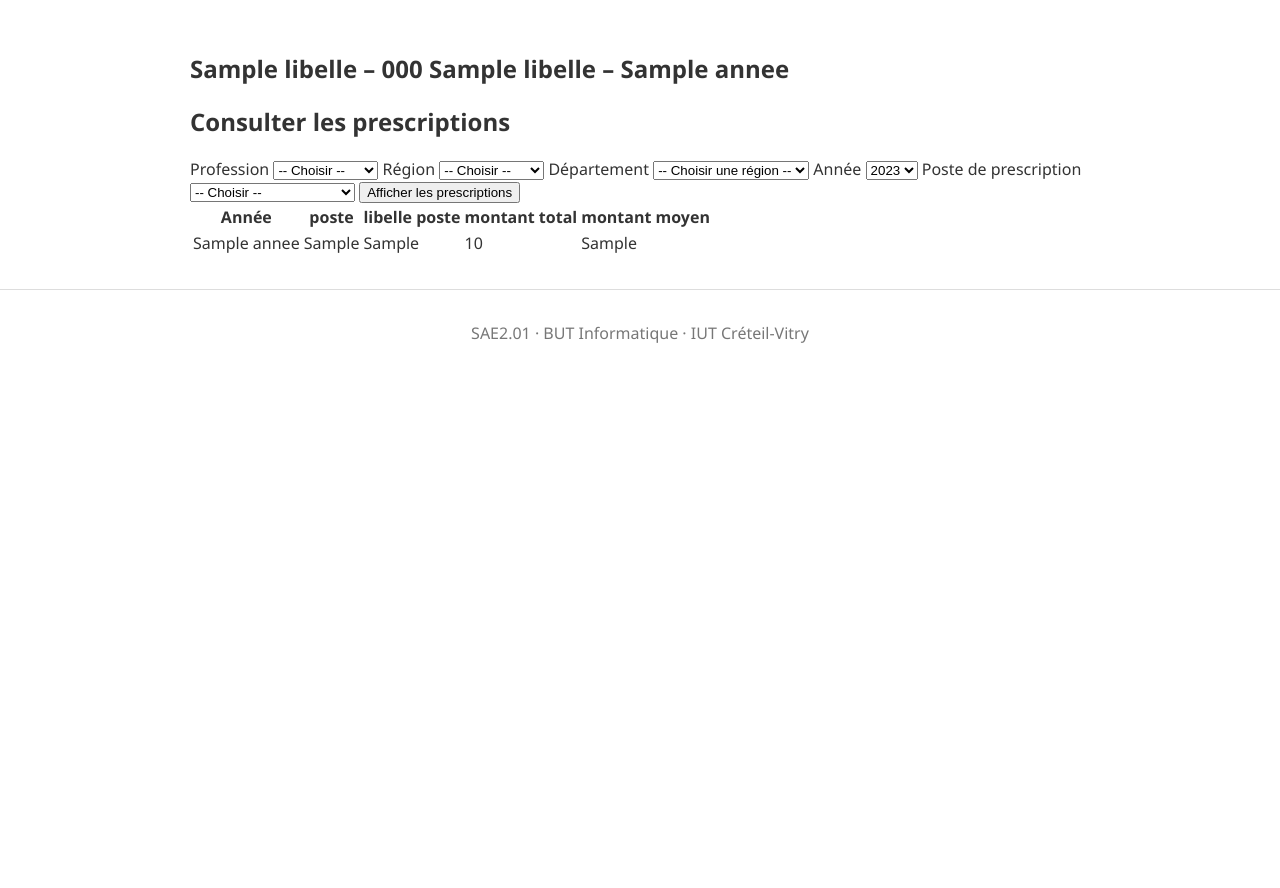
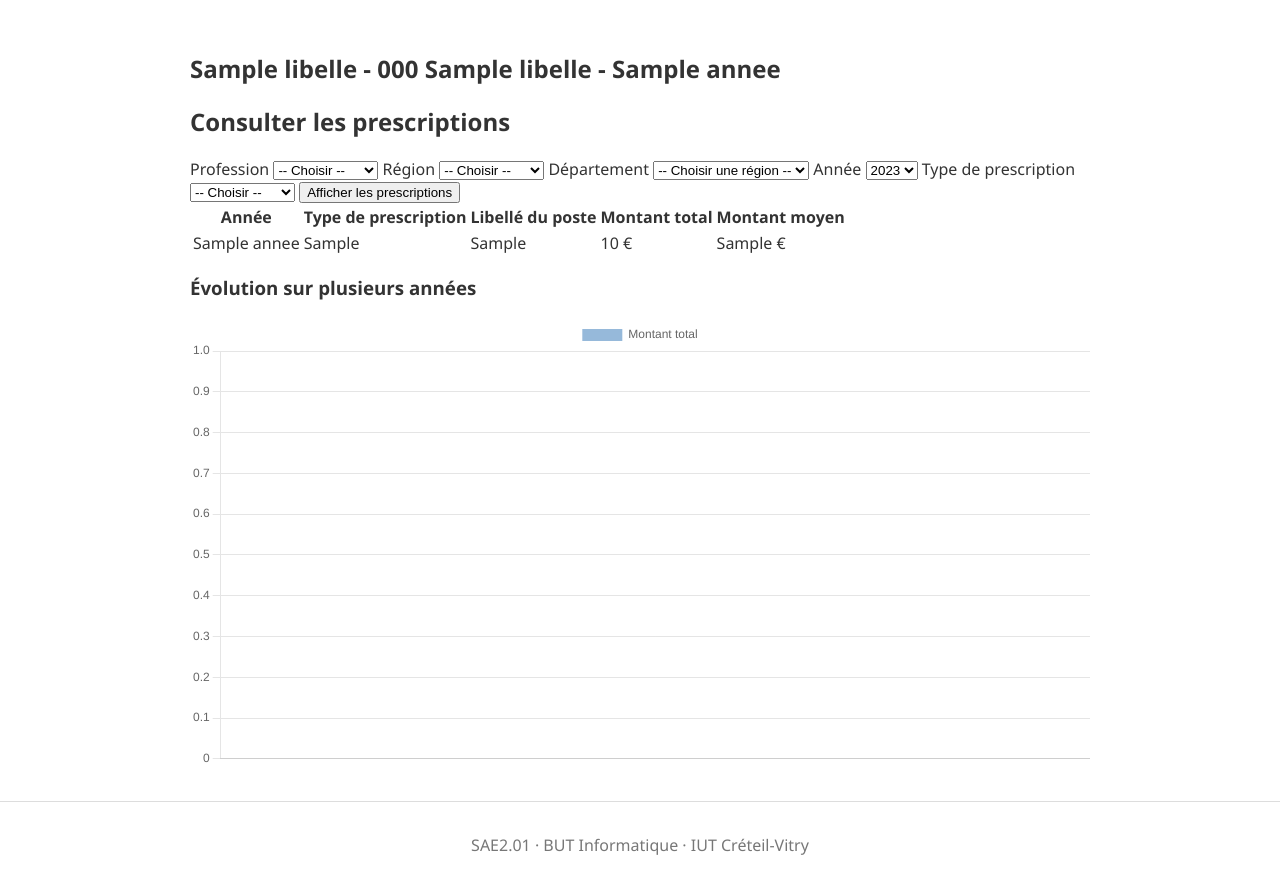
Before and after one commit to valentincarp/SAE-2.01-D-veloppement-d-une-application, a Flask app: template templates/prescriptions.html in a window 1280 px wide. Shown: the part 140-1028 px from the top of the page. Before the commit the page ends 483 px from the top, so only its background shows below. Run offline with Flask 3, Linux system fonts and the light colour scheme; the template is opened without the code that fills it: most values are stand-ins (such as "Sample title", 1, 10 or a date in 2020).

Commit message:
Modification de prescriptions: graphes et filtres

```diff
--- a/app.py
+++ b/app.py
@@ -3,7 +3,7 @@ from config import Config
 from controllers.accueil import bp_accueil
 from controllers.api import bp_api
 from controllers.effectifs import bp_effectifs
-from controllers.Prescription import bp_prescription
+from controllers.prescription import bp_prescription
 from controllers.honoraires import bp_honoraires
 from controllers.export import bp_export
 from controllers.comparaison import bp_comparaison
--- a/templates/prescriptions.html
+++ b/templates/prescriptions.html
@@ -1,8 +1,8 @@
 {% extends "base.html" %}
-{% block titre %}prescriptions{% endblock %}
+{% block titre %}Prescriptions{% endblock %}
 {% block contenu %}
     {% if prof %}
-    <h2>{{ prof.libelle }} – {{ dept.code }} {{ dept.libelle }} – {{ annee }}</h2>
+    <h2>{{ prof.libelle }} - {{ dept.code }} {{ dept.libelle }} - {{ annee }}</h2>
     {% endif %}
     <h2>Consulter les prescriptions</h2>
     <form action="{{ url_for('prescriptions.afficher') }}" method="get">
@@ -30,17 +30,12 @@
             <option value="{{ a }}">{{ a }}</option>
         {% endfor %}
     </select>
-    <label for="poste">Poste de prescription</label>
+    <label for="poste">Type de prescription</label>
     <select name="poste_prescription" id="poste" required>
         <option value="">-- Choisir --</option>
-    <option value="1">Médicaments</option>
-    <option value="2">Dispositifs médicaux</option>
-    <option value="3">Biologie</option>
-    <option value="4">Soins infirmiers</option>
-    <option value="5">Kinésithérapie</option>
-    <option value="6">Transports des malades</option>
-    <option value="7">Indemnités journalières</option>
-    <option value="8">Autres</option>
+        {% for t in types_prescriptions %}
+            <option value="{{ t.id }}">{{ t.libelle }}</option>
+        {% endfor %}
     </select>
         <button type="submit">Afficher les prescriptions</button>
         </form>
@@ -51,10 +46,10 @@
         <thead>
             <tr>
                 <th>Année</th>
-            <th>poste</th>
-            <th>libelle poste</th>
-            <th>montant total</th>
-            <th>montant moyen</th>
+                <th>Type de prescription</th>
+                <th>Libellé du poste</th>
+                <th>Montant total</th>
+                <th>Montant moyen</th>
             </tr>
         </thead>
     <tbody>
@@ -63,12 +58,39 @@
             <td>{{ r.annee }}</td>
             <td>{{ r.poste_prescription }}</td>
             <td>{{ r.libelle_poste_prescription }}</td>
-        <td>{{ r.montant_total_prescription }}</td>
-        <td>{{ r.montant_moyen_prescription }}</td>
+            <td>{{ r.montant_total_prescription }} €</td>
+            <td>{{ r.montant_moyen_prescription }} €</td>
         </tr>
         {% endfor %}
     </tbody>
     </table>
+
+    <h3>Évolution sur plusieurs années</h3>
+    <canvas id="graphique"></canvas>
+
+    <script src="https://cdn.jsdelivr.net/npm/chart.js"></script>
+    <script>
+        const donnees = {{ evolution|tojson }};
+        new Chart(document.getElementById("graphique"), {
+            type: "bar",
+            data: {
+                labels: donnees.map(d => d.annee),
+                datasets: [{
+                    label: "Montant total",
+                    data: donnees.map(d => d.montant_total_prescription),
+                    borderColor: "#2E74B5",
+                    backgroundColor: "rgba(46, 116, 181, 0.5)",
+                    tension: 0.2,
+                }],
+            },
+            options: {
+                responsive: true,
+                plugins: {
+                    legend: { display: true }
+                }
+            }
+        });
+    </script>
     {% else %}
     <p>Aucune donnée disponible pour cette sélection.</p>
     {% endif %}
```
Also changed, not shown: controllers/Prescription.py (+4 -3 lines). Lines whose indentation alone changed are shown as unchanged.
